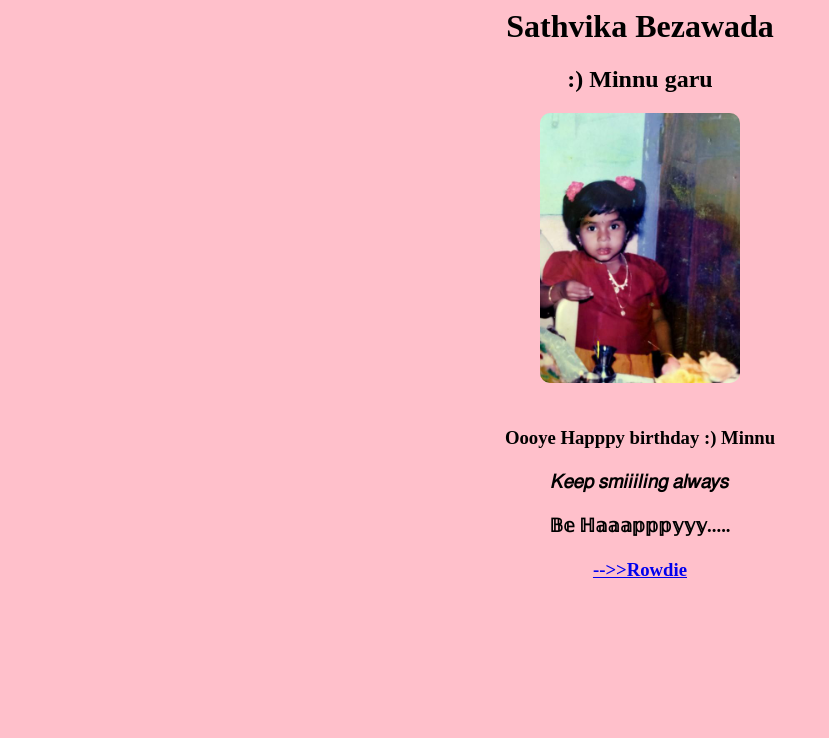
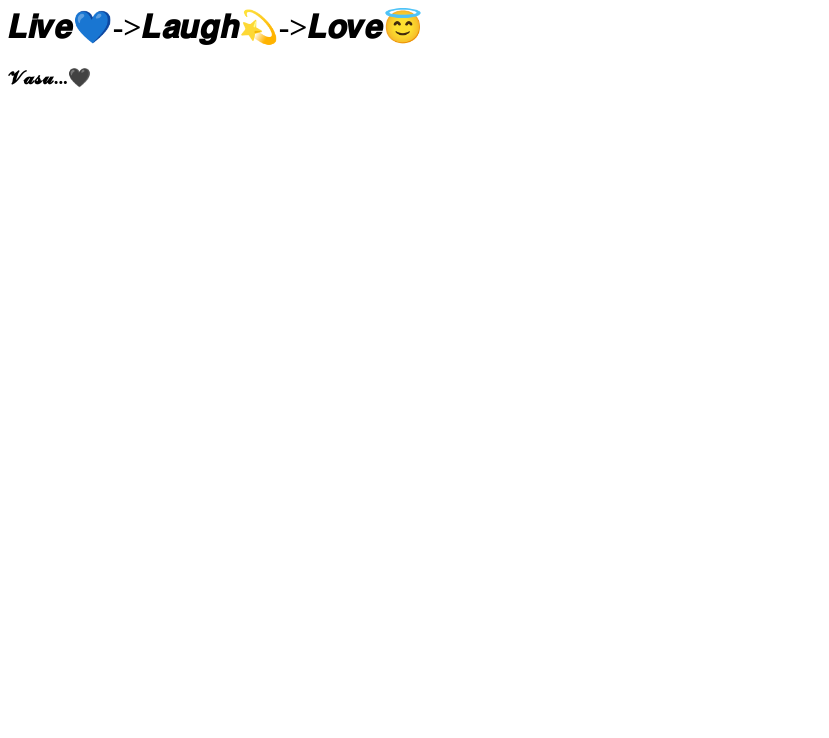
Before and after one commit to vasu18014/IT-ESSENTIALS, a plain HTML site: page index.html in a window 1280 px wide. Shown: the whole page, without its empty margins (0-829 px from the left). Drawn offline with Linux system fonts and the light colour scheme.

Commit message:
Update index.html

```diff
--- a/index.html
+++ b/index.html
@@ -1,35 +1,9 @@
 
-<html lang="en">
+<html>
 <head>
-<title>Minnu garu </title>
-<h1> Sathvika Bezawada</h1>
-<h2> :) Minnu garu</h2>
-    <meta charset="UTF-8">
-    <meta name="viewport" content="width=device-width, initial-scale=1.0">
-    <title>Centered and Colored Image Example</title>
-<style>
-img{
-width: 200px; height: 270px;
-border-radius: 10px;}
-</style>
-<h3>
-
+<h1> 𝑳𝒊𝒗𝒆💙->𝑳𝒂𝒖𝒈𝒉💫->𝑳𝒐𝒗𝒆😇</h1>
 </head>
-<body style="text-align: center; background-color:pink;">
-    <img src="akka4.jpg" alt="Centered Image" style="display: block; margin: auto;">
-<br></br>
-Oooye Happpy birthday :) Minnu
-<br></br>
- 𝐾𝑒𝑒𝑝 𝑠𝑚𝑖𝑖𝑖𝑙𝑖𝑛𝑔 𝑎𝑙𝑤𝑎𝑦𝑠
-<br></br>
-𝔹𝕖 ℍ𝕒𝕒𝕒𝕡𝕡𝕡𝕪𝕪𝕪.....
-<br></br>
-<a href ="akka1.html">-->>Rowdie</a>
-<br></br>
-<br></br>
-<br></br><br></br>
-
-
-
+<body>
+ <h3>       𝓥𝓪𝓼𝓾...🖤</h3>
 </body>
 </html>
```
